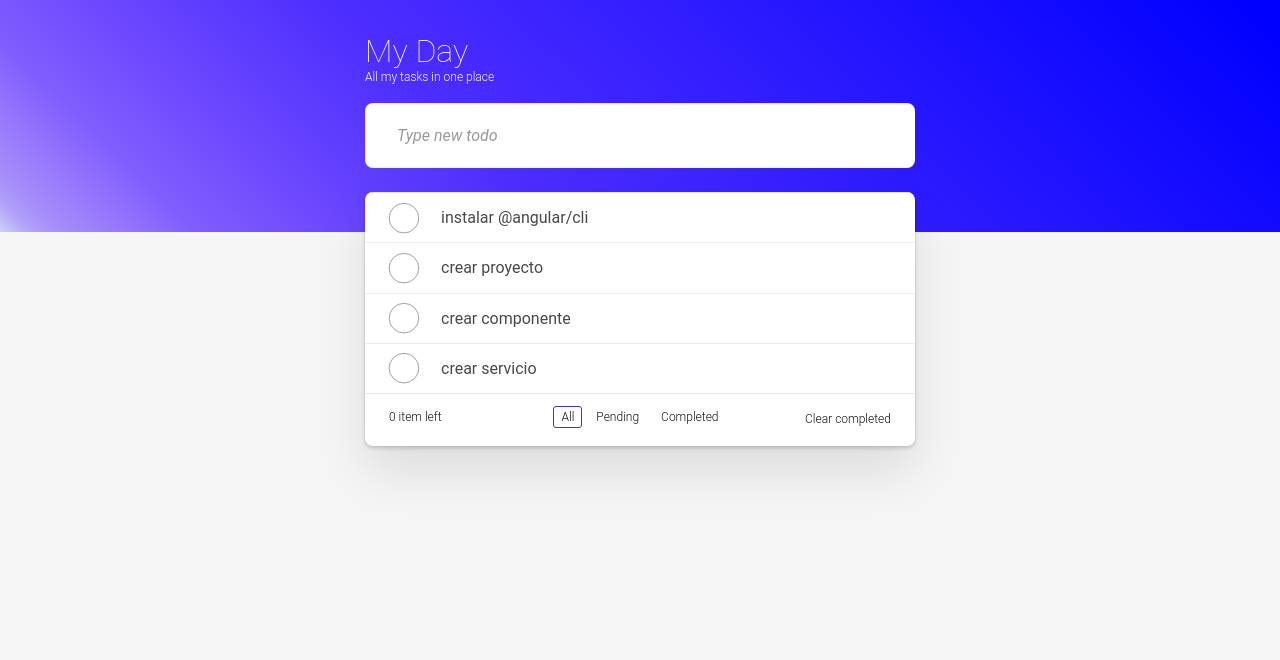
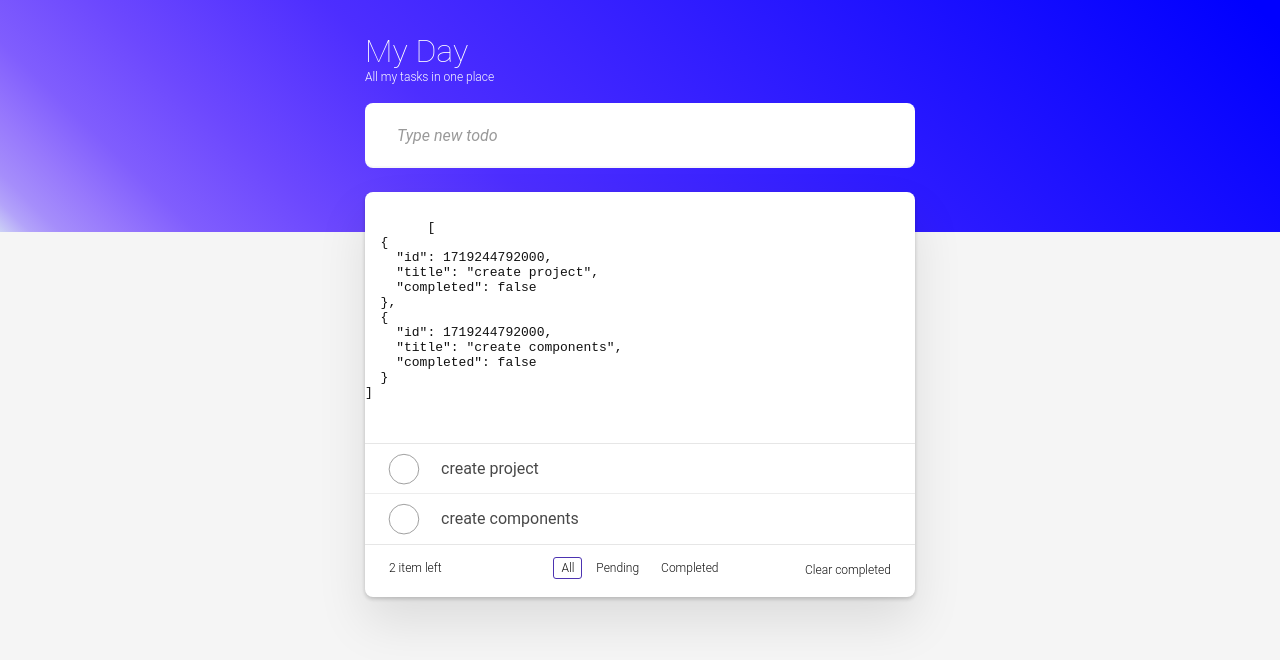
Before and after one commit to josema357/todo_app, an Angular app: page / in a window 1280 px wide. Shown: the top 660 px of the page. Built offline with nearby package versions, Linux system fonts and the light colour scheme.

Commit message:
add: update task

```diff
--- /dev/null
+++ b/src/app/models/task.model.ts
@@ -0,0 +1,5 @@
+export interface Task {
+  id: number;
+  title: string;
+  completed: boolean;
+}
--- a/src/app/pages/home/home.component.html
+++ b/src/app/pages/home/home.component.html
@@ -14,12 +14,17 @@
   </header>
   <div class="container todoapp-wrapper">
     <!-- This section should be hidden by default and shown when there are todos -->
+     <pre>
+      <code>
+        {{ tasks() | json }}
+      </code>
+     </pre>
     <section class="main">
       <ul class="todo-list">
         <li *ngFor="let task of tasks(); index as i">
           <div class="view">
-            <input class="toggle" type="checkbox"/>
-            <label>{{ task }}</label>
+            <input class="toggle" type="checkbox" [checked]="task.completed" (change)="updateTask(i)"/>
+            <label>{{ task.title }}</label>
             <button class="destroy" (click)="deleteTask(i)" ></button>
           </div>
           <input class="edit" value="Learn JavaScript" />
@@ -54,7 +59,7 @@
     <!-- This footer should be hidden by default and shown when there are todos -->
     <footer class="footer">
       <!-- This should be `0 items left` by default -->
-      <span class="todo-count"><strong>0</strong> item left</span>
+      <span class="todo-count"><strong>{{ tasks().length }}</strong> item left</span>
       <!-- Remove this if you don't implement routing -->
       <ul class="filters">
         <li>
--- a/src/app/pages/home/home.component.ts
+++ b/src/app/pages/home/home.component.ts
@@ -1,5 +1,6 @@
 import { Component, signal } from '@angular/core';
 import { CommonModule } from '@angular/common';
+import { Task } from '../../models/task.model';
 
 @Component({
   selector: 'app-home',
@@ -9,20 +10,49 @@
   styleUrl: './home.component.css'
 })
 export class HomeComponent {
-  tasks = signal([
-    'instalar @angular/cli',
-    'crear proyecto',
-    'crear componente',
-    'crear servicio'
+  tasks = signal<Task[]>([
+    {
+      id: Date.now(),
+      title: 'create project',
+      completed: false
+    },
+    {
+      id: Date.now(),
+      title: 'create components',
+      completed: false
+    }
   ])
 
   changeHandler(event : Event){
     const input = event.target as HTMLInputElement;
-    const newTask = input.value;
+    const title = input.value;
+    this.addTask(title);
+  }
+
+  addTask(title: string){
+    const newTask = {
+      id: Date.now(),
+      title: title,
+      completed: false,
+    }
     this.tasks.update((tasks) => [...tasks, newTask]);
   }
 
   deleteTask(index: number){
-    this.tasks.update((tasks)=> tasks.filter((task, position)=> position !== index));
+    this.tasks.update((tasks) => tasks.filter((task, position)=> position !== index));
+  }
+
+  updateTask(index: number){
+    this.tasks.update((tasks) => {
+      return tasks.map((task, position) => {
+        if(position === index){
+          return {
+            ...task,
+            completed: !task.completed
+          }
+        };
+        return task;
+      })
+    })
   }
 }
```
